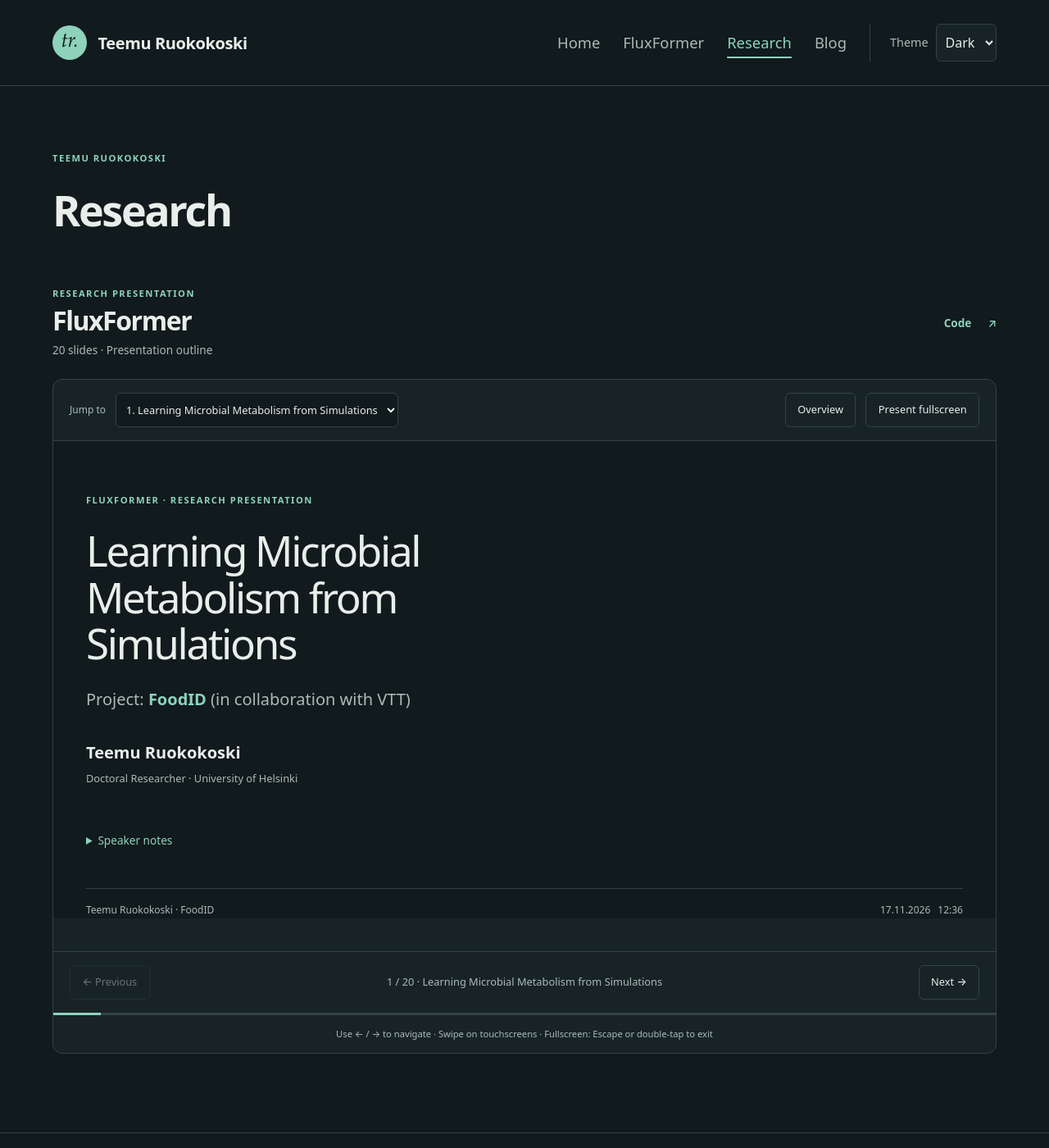
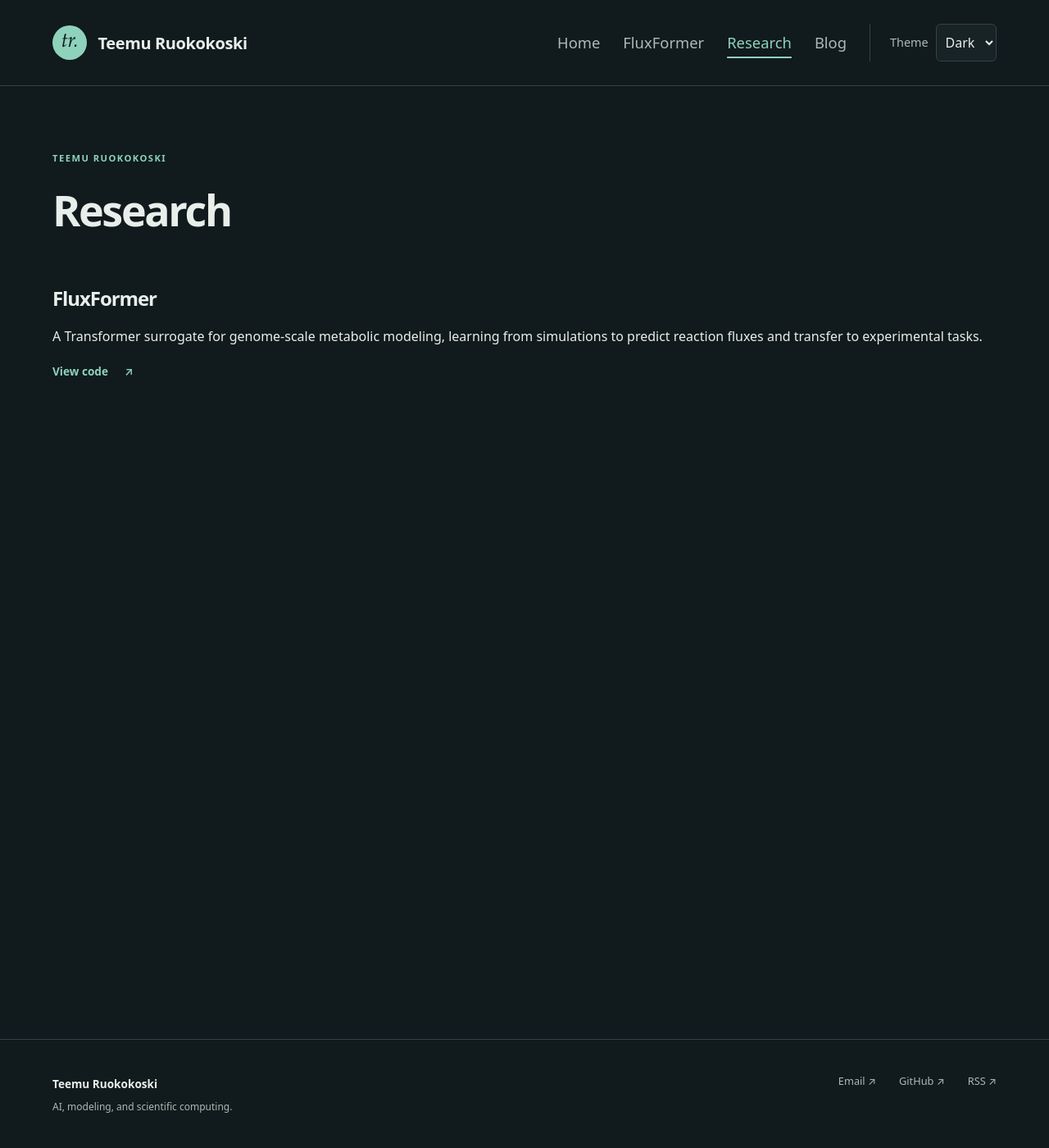
Before and after one commit to ruokokoski/ruokokoski.github.io, a Jekyll site: the page built from research.md, in a window 1280 px wide and 1400 px high. Shown: the whole window at 82% size. Built offline with Jekyll 4.4.1, drawn with Linux system fonts in a browser that asks for light colours.

Commit message:
Update research page

```diff
--- a/_config.yml
+++ b/_config.yml
@@ -5,6 +5,7 @@ repository: "ruokokoski/ruokokoski.github.io"
 lang: "en"
 author: "Teemu Ruokokoski"
 description: "Projects, code, and ideas on AI, modeling, and scientific computing."
+show_research_slides: false
 
 # Email / Social media user names used by the minima theme:
 # All of these are optional and can be removed or commented out
--- a/_includes/head.html
+++ b/_includes/head.html
@@ -12,7 +12,7 @@
     <link rel="stylesheet" href="{{ '/css/fluxformer.css' | relative_url }}?v={{ site.time | date: '%s' }}">
     <script type="module" src="{{ '/js/fluxformer.js' | relative_url }}?v={{ site.time | date: '%s' }}"></script>
   {% endif %}
-  {% if page.presentation %}
+  {% if page.presentation and site.show_research_slides %}
     <link rel="stylesheet" href="{{ '/css/presentation.css' | relative_url }}?v={{ site.time | date: '%s' }}">
     <script defer src="{{ '/js/presentation.js' | relative_url }}?v={{ site.time | date: '%s' }}"></script>
   {% endif %}
--- a/research.md
+++ b/research.md
@@ -6,4 +6,12 @@ description: Machine learning for metabolic modeling and scientific computing.
 presentation: true
 ---
 
+{% if site.show_research_slides %}
 {% include research-presentation.html %}
+{% else %}
+<section id="fluxformer" class="research-project" aria-labelledby="project-title">
+  <h2 id="project-title">FluxFormer</h2>
+  <p>A Transformer surrogate for genome-scale metabolic modeling, learning from simulations to predict reaction fluxes and transfer to experimental tasks.</p>
+  <a class="text-link" href="https://github.com/ruokokoski/metabolic-NN">View code <span aria-hidden="true">↗</span></a>
+</section>
+{% endif %}
```
Also changed, not shown: README.md.
